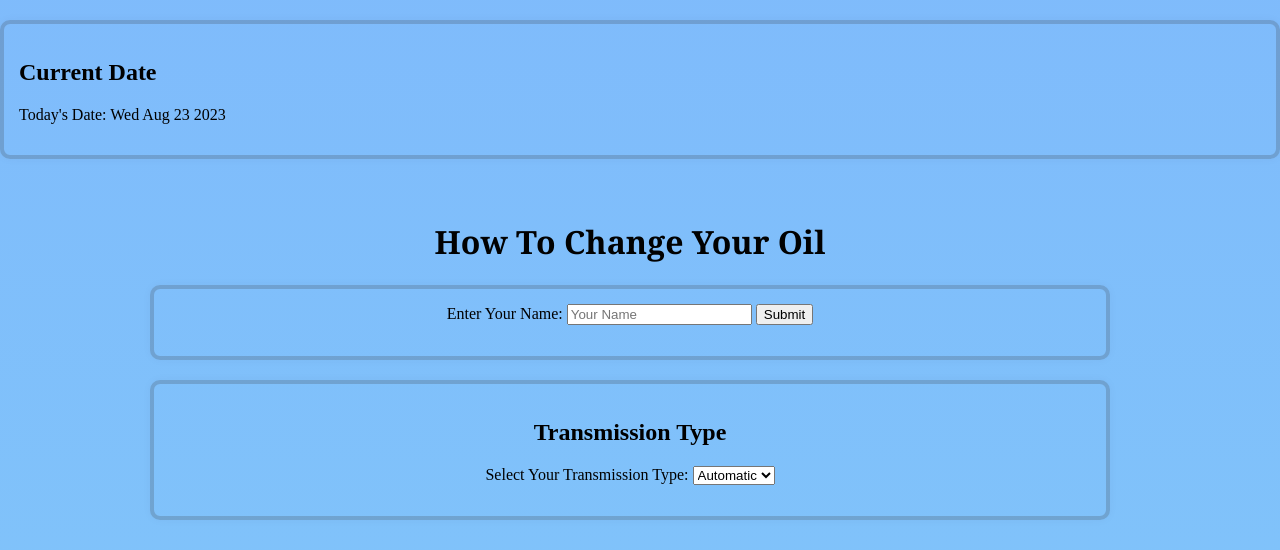
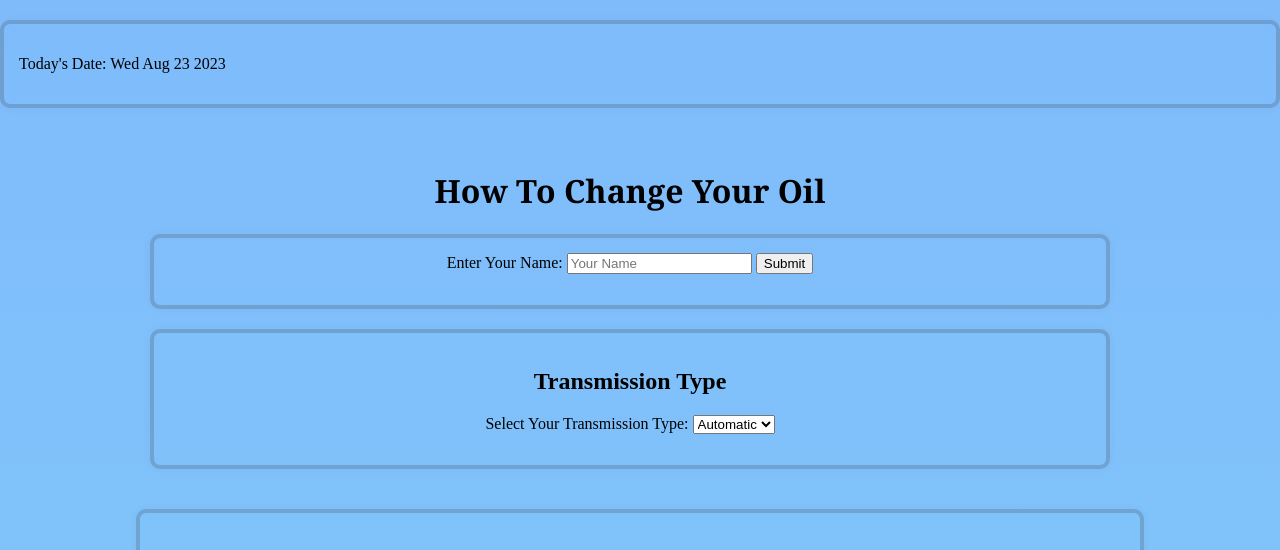
Before and after one commit to T-Ingram/reading-notes, a plain HTML site: page 102/index.html in a window 1280 px wide. Shown: the top 550 px of the page. Drawn offline with Linux system fonts and the light colour scheme.

Commit message:
date edit...final?

```diff
--- a/102/index.html
+++ b/102/index.html
@@ -5,10 +5,9 @@
     <meta charset="UTF-8">
     <title>How To Change Your Oil</title>
 
-    <section>
-        <h2>Current Date</h2>
-        <p id="currentDate"></p>
-    </section>
+        <section>
+            <p id="currentDate"></p>
+        </section>
 
     <style>
 
```
